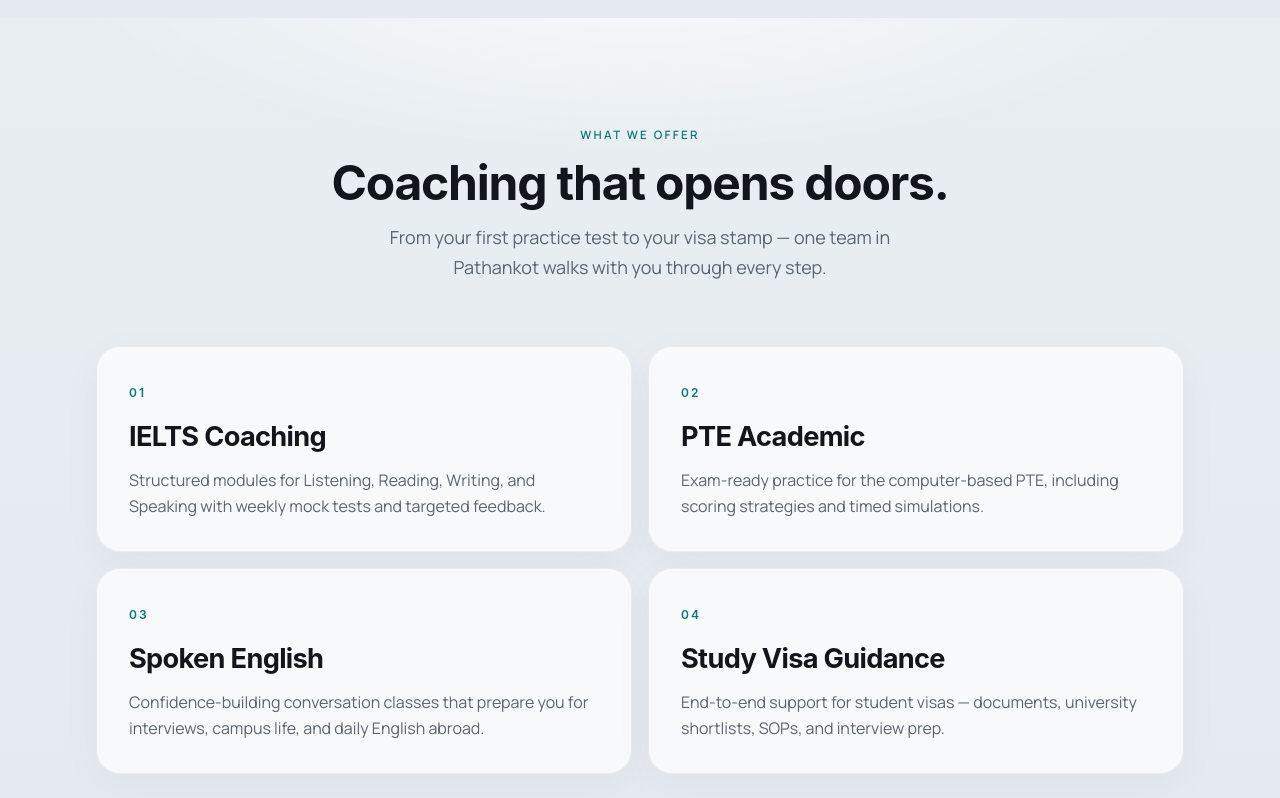
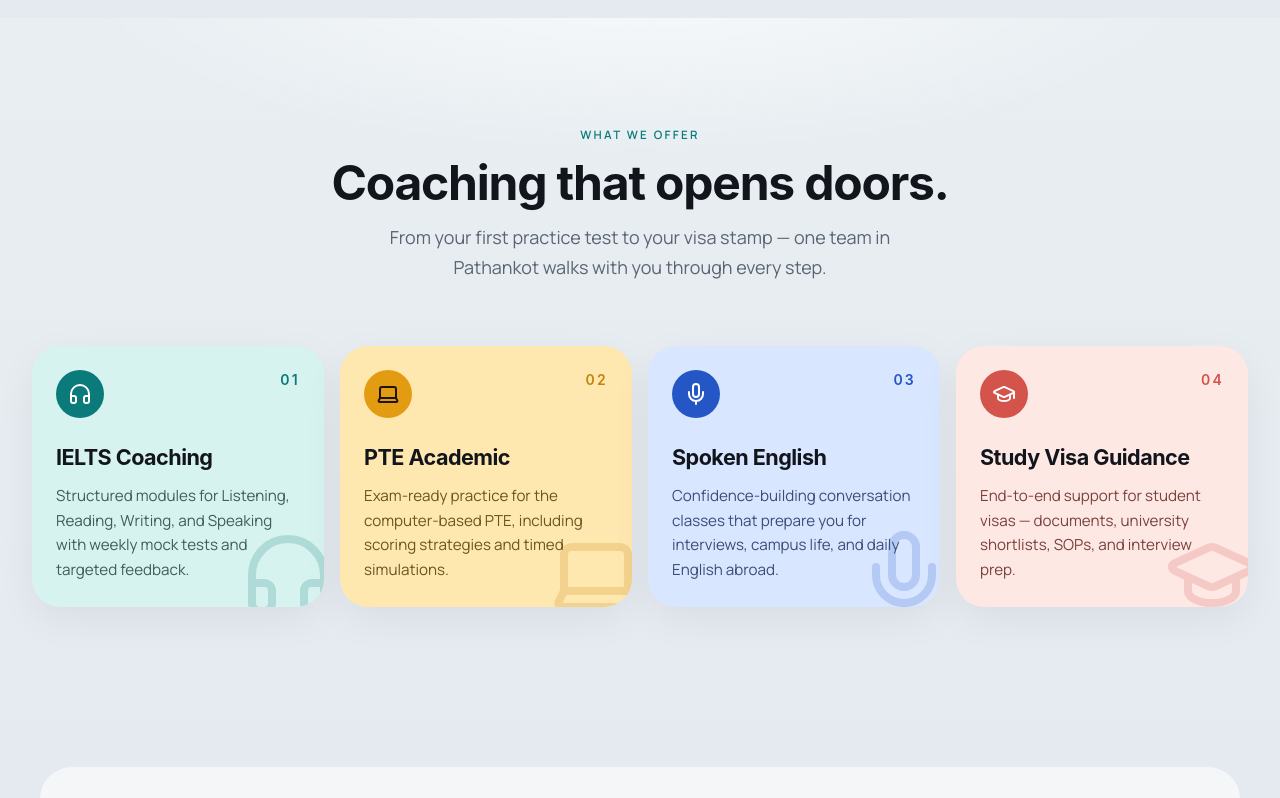
Before and after one commit to Abhi97shek/Sachman-Overseas-Website, a Next.js app: page / in a window 1280 px wide. Shown: the part 782-1580 px from the top of the page. Built offline with nearby package versions, Linux system fonts and the light colour scheme.

Commit message:
Give each service a color and icon, in one desktop row.
The study visa card uses a light rose wash, and all four services sit side by side from the large breakpoint up.

Co-authored-by: abhi.kumar736 <abhi.kumar736@gmail.com>

```diff
--- a/src/app/services/page.tsx
+++ b/src/app/services/page.tsx
@@ -1,7 +1,7 @@
 import type { Metadata } from "next";
 import Link from "next/link";
 import { PageShell } from "@/components/page-shell";
-import { Services } from "@/components/services";
+import { Services, services } from "@/components/services";
 
 export const metadata: Metadata = {
   title: "Services | Sachman Overseas",
@@ -35,7 +35,7 @@ const details = [
     ],
   },
   {
-    title: "Study visa guidance",
+    title: "Study Visa Guidance",
     points: [
       "Country and course shortlist based on your marks, budget, and intake.",
       "Help with documents, the statement of purpose, and the visa file.",
@@ -49,22 +49,38 @@ export default function ServicesPage() {
     <PageShell>
       <Services />
       <section className="px-6 pb-24 md:px-8">
-        <div className="mx-auto grid max-w-6xl gap-4 md:grid-cols-2">
-          {details.map((item) => (
+        <div className="mx-auto grid max-w-7xl gap-4 sm:grid-cols-2 lg:grid-cols-4">
+          {details.map((item) => {
+            const service = services.find((entry) => entry.title === item.title);
+            const Icon = service?.icon;
+            return (
               <article
                 key={item.title}
-              className="rounded-[1.5rem] border border-ink/6 bg-white/80 p-7 md:p-8"
+                className={`rounded-[1.5rem] p-7 md:p-8 ${service?.wash ?? "bg-white"}`}
               >
-              <h2 className="font-display text-2xl font-bold tracking-tight text-ink">
+                <div className="flex items-center gap-3">
+                  {Icon ? (
+                    <span
+                      className={`flex size-11 items-center justify-center rounded-2xl ${service?.chip}`}
+                    >
+                      <Icon className="size-5" aria-hidden />
+                    </span>
+                  ) : null}
+                  <h2 className={`font-display text-2xl font-bold tracking-tight ${service?.ink ?? "text-ink"}`}>
                     {item.title}
                   </h2>
-              <ul className="mt-4 space-y-3 text-base leading-relaxed text-muted-foreground">
+                </div>
+                <ul className={`mt-4 space-y-3 text-base leading-relaxed ${service?.muted ?? "text-muted-foreground"}`}>
                   {item.points.map((point) => (
-                  <li key={point}>{point}</li>
+                    <li key={point} className="flex gap-2">
+                      <span className="mt-2 size-1.5 shrink-0 rounded-full bg-current" />
+                      {point}
+                    </li>
                   ))}
                 </ul>
               </article>
-          ))}
+            );
+          })}
         </div>
         <p className="mx-auto mt-10 max-w-6xl text-center">
           <Link href="/contact" className="text-sm font-semibold text-tide hover:text-tide-deep">
--- a/src/components/services.tsx
+++ b/src/components/services.tsx
@@ -1,34 +1,73 @@
-const services = [
+import { GraduationCap, Headphones, Laptop, Mic } from "lucide-react";
+import type { LucideIcon } from "lucide-react";
+
+export type ServiceOffer = {
+  num: string;
+  title: string;
+  description: string;
+  icon: LucideIcon;
+  wash: string;
+  chip: string;
+  ink: string;
+  muted: string;
+  ghost: string;
+};
+
+export const services: ServiceOffer[] = [
   {
     num: "01",
     title: "IELTS Coaching",
     description:
       "Structured modules for Listening, Reading, Writing, and Speaking with weekly mock tests and targeted feedback.",
+    icon: Headphones,
+    wash: "bg-[#d7f3f0]",
+    chip: "bg-[#0b7a7a] text-white",
+    ink: "text-ink",
+    muted: "text-[#3d5c5a]",
+    ghost: "text-[#0b7a7a]",
   },
   {
     num: "02",
     title: "PTE Academic",
     description:
       "Exam-ready practice for the computer-based PTE, including scoring strategies and timed simulations.",
+    icon: Laptop,
+    wash: "bg-[#ffe7b0]",
+    chip: "bg-[#e39b12] text-[#1c1404]",
+    ink: "text-ink",
+    muted: "text-[#6a5420]",
+    ghost: "text-[#c4840a]",
   },
   {
     num: "03",
     title: "Spoken English",
     description:
       "Confidence-building conversation classes that prepare you for interviews, campus life, and daily English abroad.",
+    icon: Mic,
+    wash: "bg-[#d9e6ff]",
+    chip: "bg-[#2457c5] text-white",
+    ink: "text-ink",
+    muted: "text-[#3a4d78]",
+    ghost: "text-[#2457c5]",
   },
   {
     num: "04",
     title: "Study Visa Guidance",
     description:
       "End-to-end support for student visas — documents, university shortlists, SOPs, and interview prep.",
+    icon: GraduationCap,
+    wash: "bg-[#fde8e4]",
+    chip: "bg-[#d4534a] text-white",
+    ink: "text-ink",
+    muted: "text-[#7a403c]",
+    ghost: "text-[#d4534a]",
   },
 ];
 
 export function Services() {
   return (
     <section id="services" className="relative overflow-hidden py-24 md:py-32">
-      <div className="mx-auto max-w-6xl px-6 md:px-8">
+      <div className="mx-auto max-w-7xl px-6 md:px-8">
         <div className="mx-auto max-w-2xl text-center">
           <p className="text-[0.72rem] font-semibold tracking-[0.2em] text-tide uppercase">
             What we offer
@@ -42,23 +81,39 @@ export function Services() {
           </p>
         </div>
 
-        <ul className="mt-16 grid gap-4 sm:grid-cols-2">
-          {services.map((service) => (
+        <ul className="mt-16 grid gap-4 sm:grid-cols-2 lg:grid-cols-4">
+          {services.map((service) => {
+            const Icon = service.icon;
+            return (
               <li
                 key={service.title}
-              className="group rounded-[1.5rem] border border-ink/6 bg-white/70 p-7 shadow-[0_10px_40px_rgba(18,22,28,0.04)] transition-transform hover:-translate-y-0.5 md:p-8"
+                className={`group relative overflow-hidden rounded-[1.75rem] ${service.wash} p-6 shadow-[0_12px_40px_rgba(18,22,28,0.06)] transition-transform hover:-translate-y-0.5 lg:p-5 xl:p-6`}
               >
-              <span className="font-display text-xs font-semibold tracking-[0.18em] text-tide">
+                <Icon
+                  aria-hidden
+                  className={`pointer-events-none absolute -right-3 -bottom-4 size-28 ${service.ghost} opacity-20 lg:size-24`}
+                />
+                <div className="relative flex items-start justify-between gap-4">
+                  <span
+                    className={`flex size-12 items-center justify-center rounded-2xl ${service.chip}`}
+                  >
+                    <Icon className="size-6" aria-hidden />
+                  </span>
+                  <span className={`font-display text-sm font-semibold tracking-[0.16em] ${service.ghost}`}>
                     {service.num}
                   </span>
-              <h3 className="mt-4 font-display text-2xl font-bold tracking-tight text-ink md:text-[1.7rem]">
+                </div>
+                <h3
+                  className={`relative mt-6 font-display text-2xl font-bold tracking-tight ${service.ink} lg:text-xl xl:text-[1.35rem]`}
+                >
                   {service.title}
                 </h3>
-              <p className="mt-3 text-base leading-relaxed text-muted-foreground">
+                <p className={`relative mt-3 text-sm leading-relaxed ${service.muted} xl:text-[0.95rem]`}>
                   {service.description}
                 </p>
               </li>
-          ))}
+            );
+          })}
         </ul>
       </div>
     </section>
```
Lines whose indentation alone changed are shown as unchanged.
